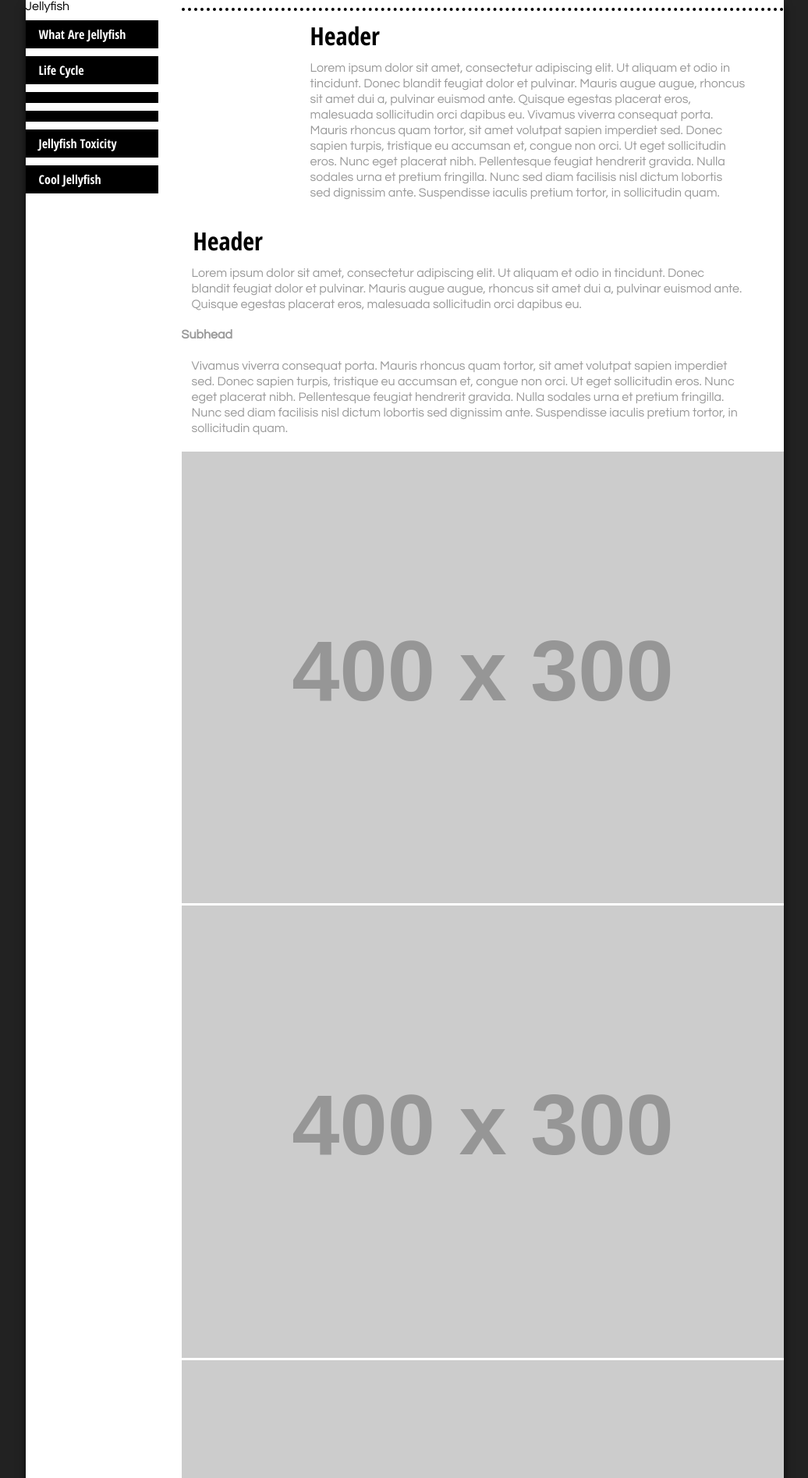
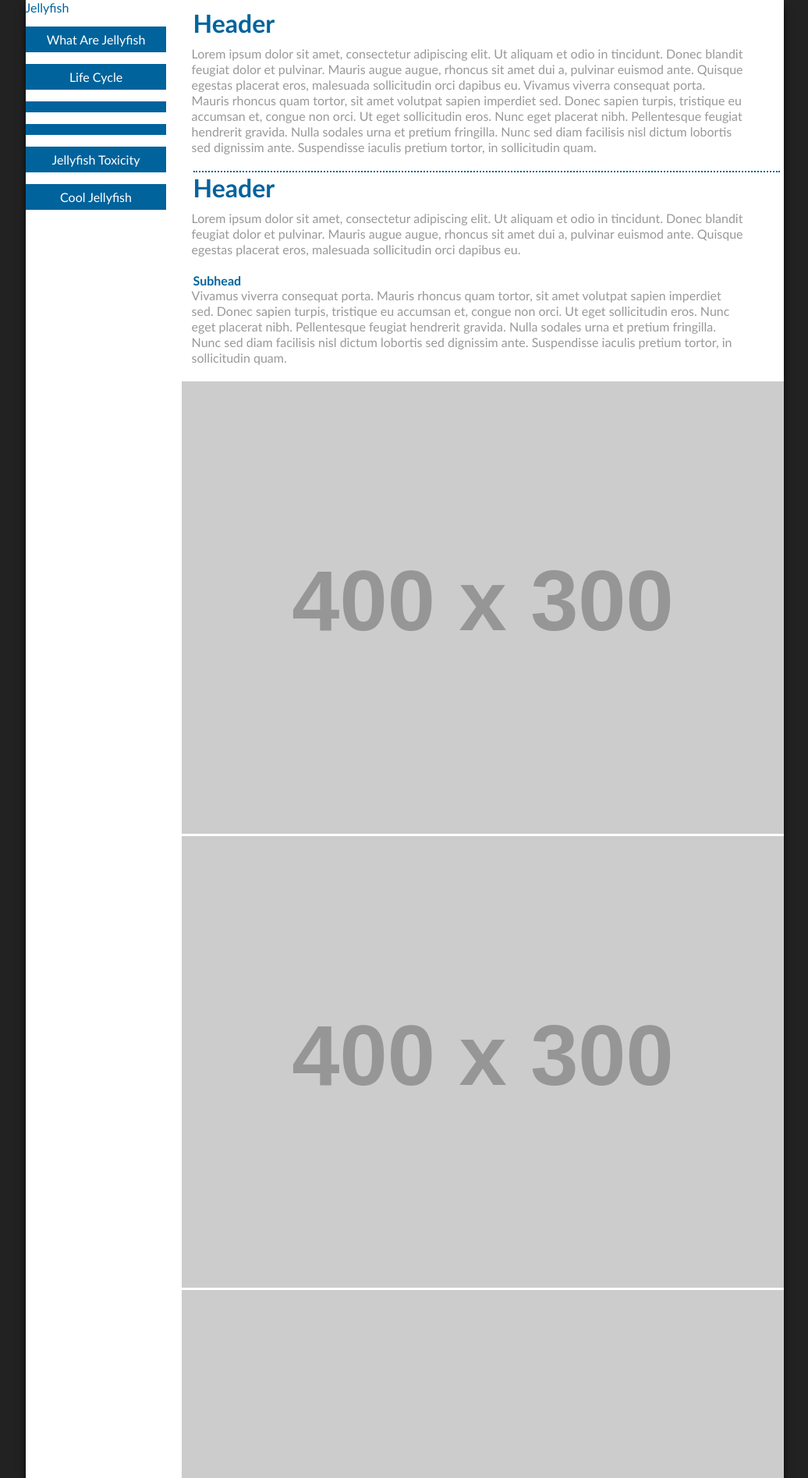
Before and after one commit to lim00074/large-data-website, a Jekyll site: the page built from index.html, in a window 1280 px wide. Shown: the top 1895 px of the page at 78% size, without its empty margins (121-1157 px from the left). Built offline with Jekyll 4.4.1, drawn with Linux system fonts in a browser that asks for light colours; Markdown is read by kramdown in place of the engine named in the settings.

Commit message:
updated css

```diff
--- a/css/jellyfish.css
+++ b/css/jellyfish.css
@@ -10,7 +10,7 @@
 html {
 	background-color: #222;
 	font-size: 100%;
-	font-family: 'Questrial', Arial, Helvetica, sans-serif;
+	font-family: "Gill Sans MT", "Trebuchet MS", "Myriad Pro", Arial, Helvetica, sans-serif;
 	color: #999;
 }
 
@@ -38,7 +38,7 @@
 	margin: 0px 13px 20px 13px;
 }
 
-@media only screen and (min-width: 35em) {
+@media only screen and (min-width: 40em) {
 	header {
 		float: left;
 		margin-right: 25px;
@@ -68,53 +68,50 @@
 	display: block;
 	padding: 13px 20px;
 	color: #fff;
-	background-color: #000;
+	background-color: #00639C;
 	text-decoration: none;
 	margin: 0;
-	font-family: 'Open Sans Condensed', Arial, Helvetica, sans-serif;
 }
 
 nav a:hover,
 nav a:focus,
 nav a:active {
 	color: #000;
-	background-color: #42dbac;
+	background-color: #00FFC3;
 }
 
-@media only screen and (min-width: 15em) {
+@media only screen and (min-width: 20em) {
 	nav a,
 	nav a:link,
 	nav a:visited {
 		float: left;
 		display: inline-block;
 		padding: 7px 5%;
-		width: 25%;
+		width: 50%;
 		text-align:center;
 	}
 }
 
-@media only screen and (min-width: 20em) {
+@media only screen and (min-width: 40em) {
 	nav a,
 	nav a:link,
 	nav a:visited {
-		float: right;
 		display: inline-block;
 		padding: 7px 17px;
 		margin-top: 15px;
-		width: 125px;
-		text-align:right;
+		width: 100%;
 	}
 }
 
-@media only screen and (min-width: 25em) {
+/*@media only screen and (min-width: 25em) {
 	nav a,
 	nav a:link,
 	nav a:visited {
 		margin-left: 25%;
 	}
-}
+}*/
 
-@media only screen and (min-width: 35em) {
+/*@media only screen and (min-width: 35em) {
 	nav a,
 	nav a:link,
 	nav a:visited {
@@ -124,41 +121,46 @@
 		width: 170px;
 		padding: 7px 17px;
 	}
-}
+}*/
 
 /*========H Styling=======*/
 
-h1,
-h2,
-h3 {
-	color: #000;
-	padding: 10px 5px 10px 15px;
-	margin: 10px 0 0px 0;
-	font-family: 'Open Sans Condensed', Arial, Helvetica, sans-serif;
-	font-size: 2rem;
-}
-
-h2 {
-	border-top: 4px dotted #000;
-}
-
-@media only screen and (min-width: 44em){
-	h1{
-		margin-top: 3%;
-	}
-}
-
-/*========A & UL/OL=======*/
-
 a {
+	color: #00639C;
 	text-decoration: none;
-	color: #000;
 }
 
 a:hover,
 a:focus,
 a:active {
-	color: #42dbac;
+	color: #00FFC3;
+}
+
+h1,
+h2,
+h3 {
+	color: #00639C;
+	margin: 10px 5px 10px 15px;
+}
+
+h1 {
+	font-size: 3rem;
+	text-align: center;
+}
+
+h2,
+h3 {
+	font-size: 2rem;
+}
+
+h3 {
+	border-top: 2px dotted #00639C;
+}
+
+h4 {
+	color: #00639C;
+	font-size: 1rem;
+	margin: 5px 5px 0 15px;
 }
 
 ul,
@@ -169,6 +171,19 @@
 ul {
 	margin: 0;
 	padding-left: 0;
+}
+
+
+@media only screen and (min-width: 44em){
+	h1{
+		margin-top: 3%;
+	}
+}
+
+/*========FOOTER=======*/
+footer {
+	text-align:center;
+	margin-top: 15px;
 }
 
 /*========CLEARFIX=======*/
```
